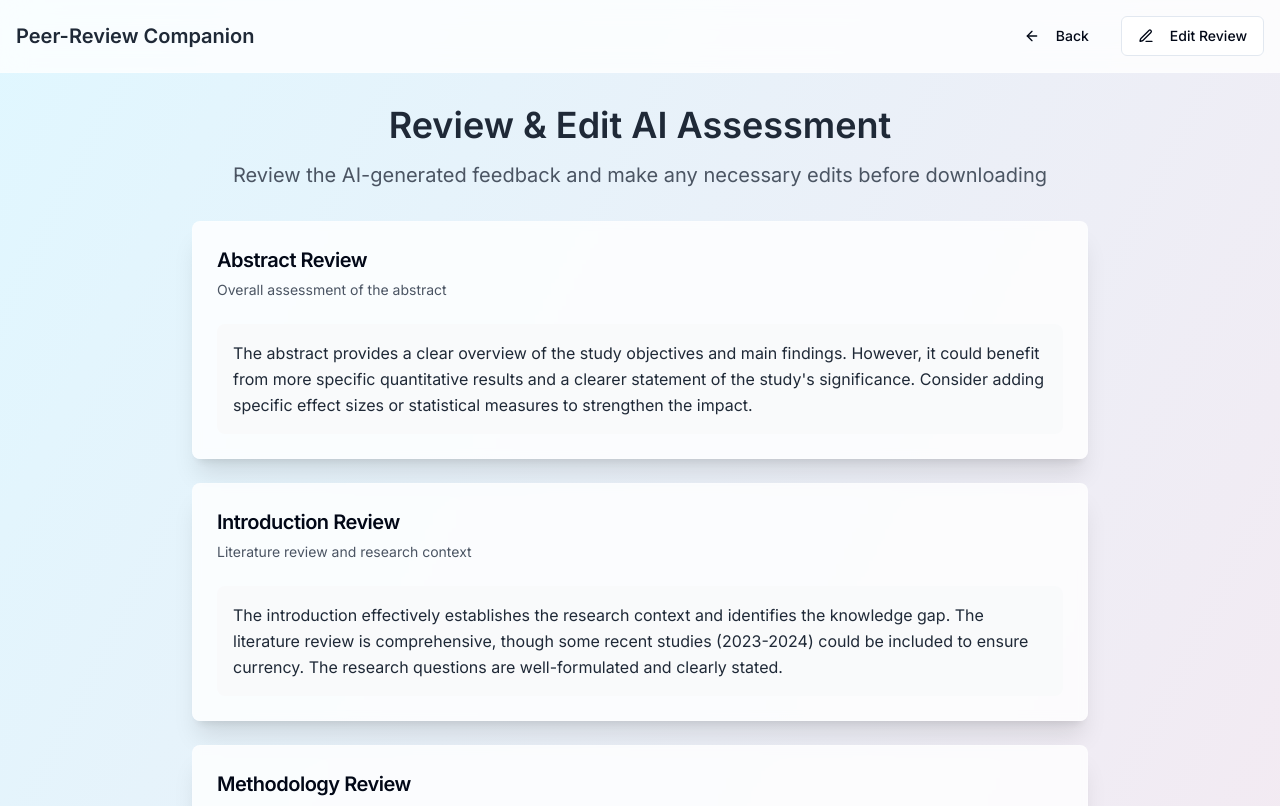
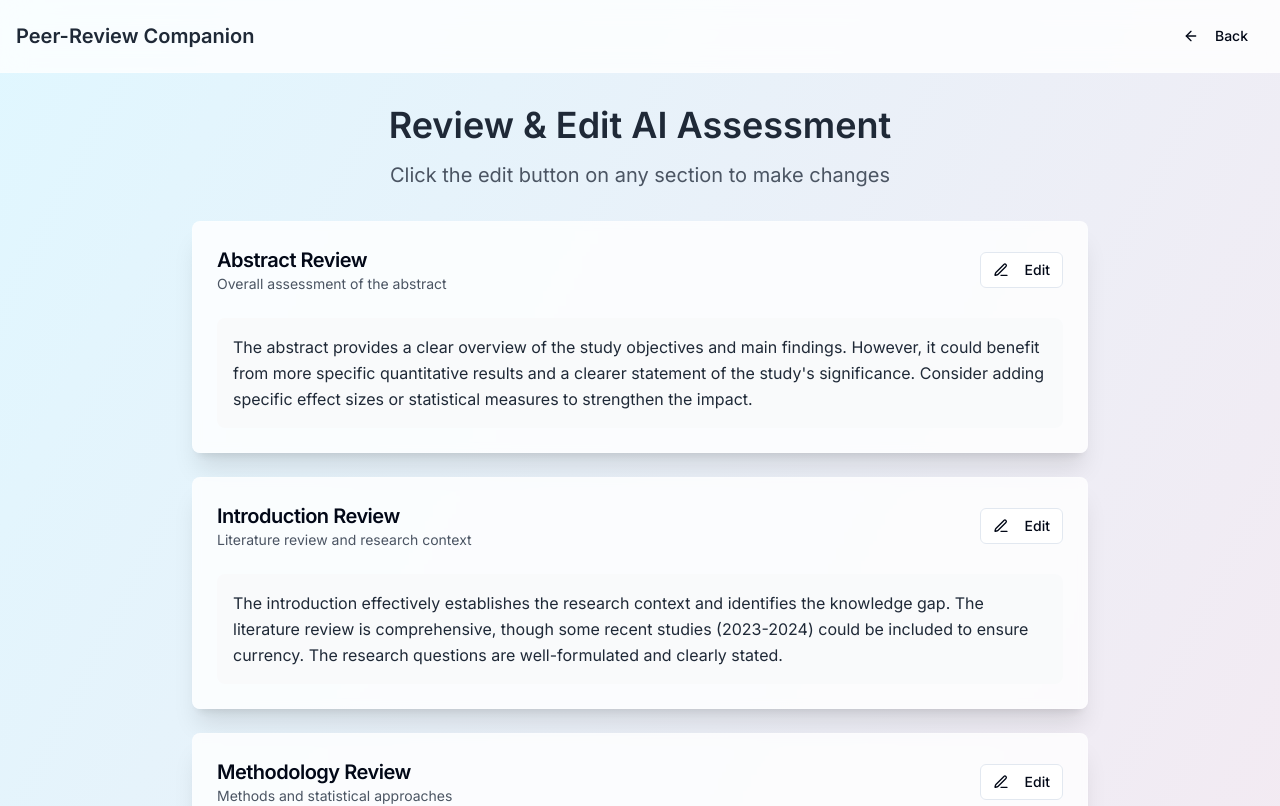
Before and after one commit to GoretiFreitas/kinder-review-ai, a React (Vite) app: page /revision-review in a window 1280 px wide. Shown: the top 806 px of the page. Built offline with nearby package versions, Linux system fonts and the light colour scheme.

Commit message:
Fix: Make revision review page editable
Enable editing functionality on the revision review page.

```diff
--- a/src/pages/RevisionReview.tsx
+++ b/src/pages/RevisionReview.tsx
@@ -4,12 +4,12 @@ import { Button } from "@/components/ui/button";
 import { Card, CardContent, CardHeader, CardTitle } from "@/components/ui/card";
 import { Textarea } from "@/components/ui/textarea";
 import { Label } from "@/components/ui/label";
-import { Download, Edit3, Save, ArrowLeft } from "lucide-react";
+import { Download, Edit3, Save, ArrowLeft, Eye } from "lucide-react";
 import { useToast } from "@/hooks/use-toast";
 
 const RevisionReview = () => {
   const { toast } = useToast();
-  const [isEditing, setIsEditing] = useState(false);
+  const [editingSections, setEditingSections] = useState<Set<string>>(new Set());
   const [reviewSections, setReviewSections] = useState({
     abstract: "The abstract provides a clear overview of the study objectives and main findings. However, it could benefit from more specific quantitative results and a clearer statement of the study's significance. Consider adding specific effect sizes or statistical measures to strengthen the impact.",
     introduction: "The introduction effectively establishes the research context and identifies the knowledge gap. The literature review is comprehensive, though some recent studies (2023-2024) could be included to ensure currency. The research questions are well-formulated and clearly stated.",
@@ -28,11 +28,19 @@ const RevisionReview = () => {
     }));
   };
 
-  const handleSave = () => {
-    setIsEditing(false);
+  const toggleSectionEdit = (section: string) => {
+    setEditingSections(prev => {
+      const newSet = new Set(prev);
+      if (newSet.has(section)) {
+        newSet.delete(section);
         toast({
-      title: "Review saved",
+          title: "Section saved",
           description: "Your edits have been saved successfully.",
+        });
+      } else {
+        newSet.add(section);
+      }
+      return newSet;
     });
   };
 
@@ -67,22 +75,6 @@ const RevisionReview = () => {
               <ArrowLeft className="mr-2 h-4 w-4" />
               Back
             </Button>
-            <Button
-              variant={isEditing ? "default" : "outline"}
-              onClick={() => isEditing ? handleSave() : setIsEditing(true)}
-            >
-              {isEditing ? (
-                <>
-                  <Save className="mr-2 h-4 w-4" />
-                  Save Changes
-                </>
-              ) : (
-                <>
-                  <Edit3 className="mr-2 h-4 w-4" />
-                  Edit Review
-                </>
-              )}
-            </Button>
           </div>
         </div>
       </header>
@@ -94,16 +86,40 @@ const RevisionReview = () => {
               Review & Edit AI Assessment
             </h1>
             <p className="text-xl text-gray-600">
-              Review the AI-generated feedback and make any necessary edits before downloading
+              Click the edit button on any section to make changes
             </p>
           </div>
 
           <div className="space-y-6">
-            {sections.map(({ key, title, description }) => (
+            {sections.map(({ key, title, description }) => {
+              const isEditing = editingSections.has(key);
+
+              return (
                 <Card key={key} className="bg-white/80 backdrop-blur-sm border-white/20 shadow-xl">
                   <CardHeader>
+                    <div className="flex items-center justify-between">
+                      <div>
                         <CardTitle className="text-xl font-semibold">{title}</CardTitle>
                         <p className="text-sm text-gray-600">{description}</p>
+                      </div>
+                      <Button
+                        size="sm"
+                        variant={isEditing ? "default" : "outline"}
+                        onClick={() => toggleSectionEdit(key)}
+                      >
+                        {isEditing ? (
+                          <>
+                            <Save className="mr-2 h-4 w-4" />
+                            Save
+                          </>
+                        ) : (
+                          <>
+                            <Edit3 className="mr-2 h-4 w-4" />
+                            Edit
+                          </>
+                        )}
+                      </Button>
+                    </div>
                   </CardHeader>
                   <CardContent>
                     {isEditing ? (
@@ -113,20 +129,21 @@ const RevisionReview = () => {
                           id={key}
                           value={reviewSections[key as keyof typeof reviewSections]}
                           onChange={(e) => handleSectionEdit(key as keyof typeof reviewSections, e.target.value)}
-                        rows={4}
-                        className="min-h-[100px]"
+                          rows={6}
+                          className="min-h-[150px]"
                         />
                       </div>
                     ) : (
                       <div className="bg-gray-50 p-4 rounded-lg">
-                      <p className="text-gray-800 leading-relaxed">
+                        <p className="text-gray-800 leading-relaxed whitespace-pre-wrap">
                           {reviewSections[key as keyof typeof reviewSections]}
                         </p>
                       </div>
                     )}
                   </CardContent>
                 </Card>
-            ))}
+              );
+            })}
           </div>
 
           {/* Download Section */}
```
Lines whose indentation alone changed are shown as unchanged.
